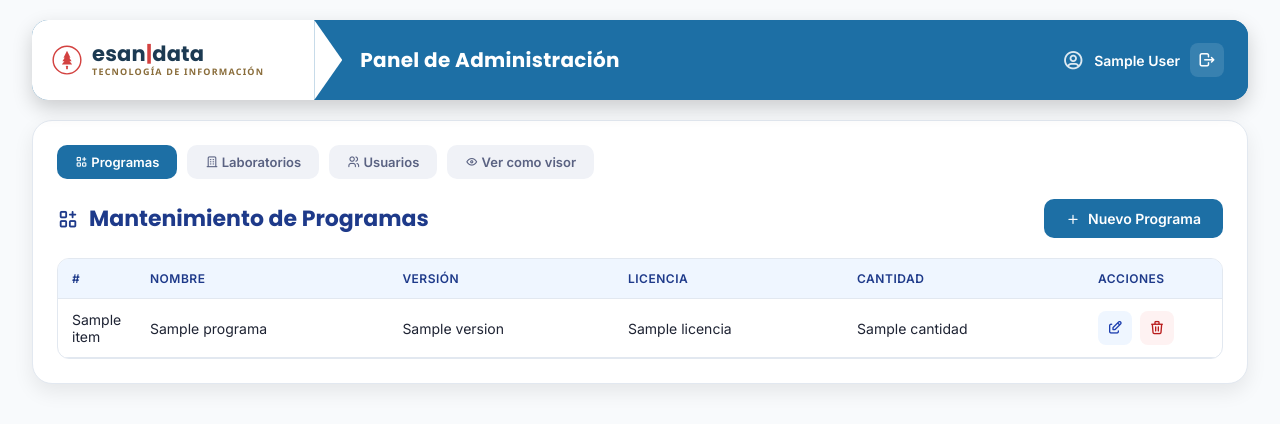
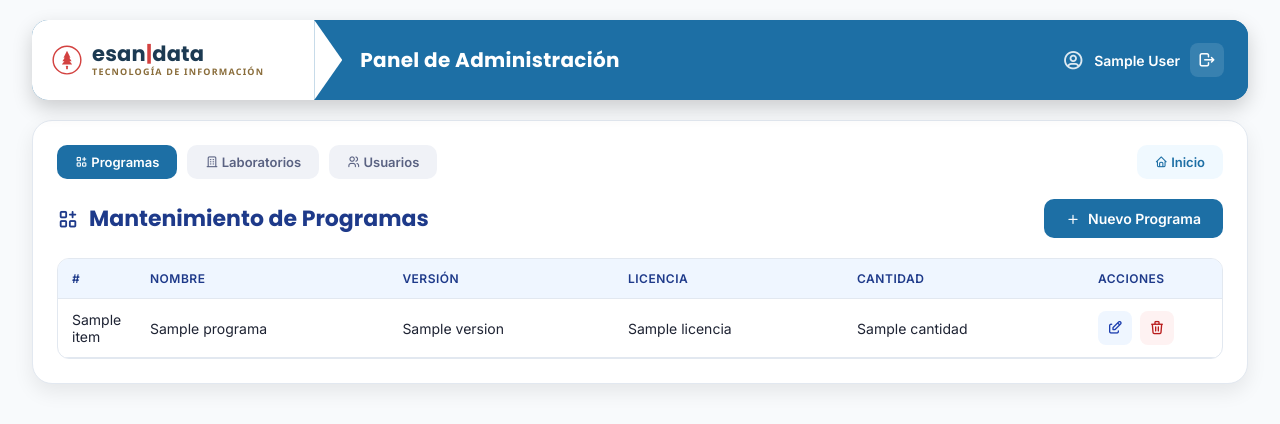
Before and after one commit to arojass-creator/LicenciasESAN, a Flask app: template templates/admin_programas.html in a window 1280 px wide. Shown: the top 424 px of the page. Run offline with Flask 3, Linux system fonts and the light colour scheme; the visitor is signed in with stand-in values (Sample User, id 1); the template is opened without the code that fills it: most values are stand-ins (such as "Sample title", 1, 10 or a date in 2020).

Commit message:
Update admin_programas.html

```diff
--- a/templates/admin_programas.html
+++ b/templates/admin_programas.html
@@ -165,8 +165,10 @@
         <div class="admin-nav">
             <a href="{{ url_for('admin_programas') }}" class="activo"><i class="ti ti-apps"></i> Programas</a>
             <a href="#"><i class="ti ti-building"></i> Laboratorios</a>
-            <a href="#"><i class="ti ti-users"></i> Usuarios</a>
-            <a href="{{ url_for('inicio') }}"><i class="ti ti-eye"></i> Ver como visor</a>
+            <a href="{{ url_for('admin_usuarios') }}"><i class="ti ti-users"></i> Usuarios</a>
+            <a href="{{ url_for('inicio') }}" style="margin-left:auto;background:#f0f9ff;color:#1d6fa5;" title="Ir al inicio">
+                <i class="ti ti-home"></i> Inicio
+            </a>
         </div>
 
         <div class="admin-header">
```
